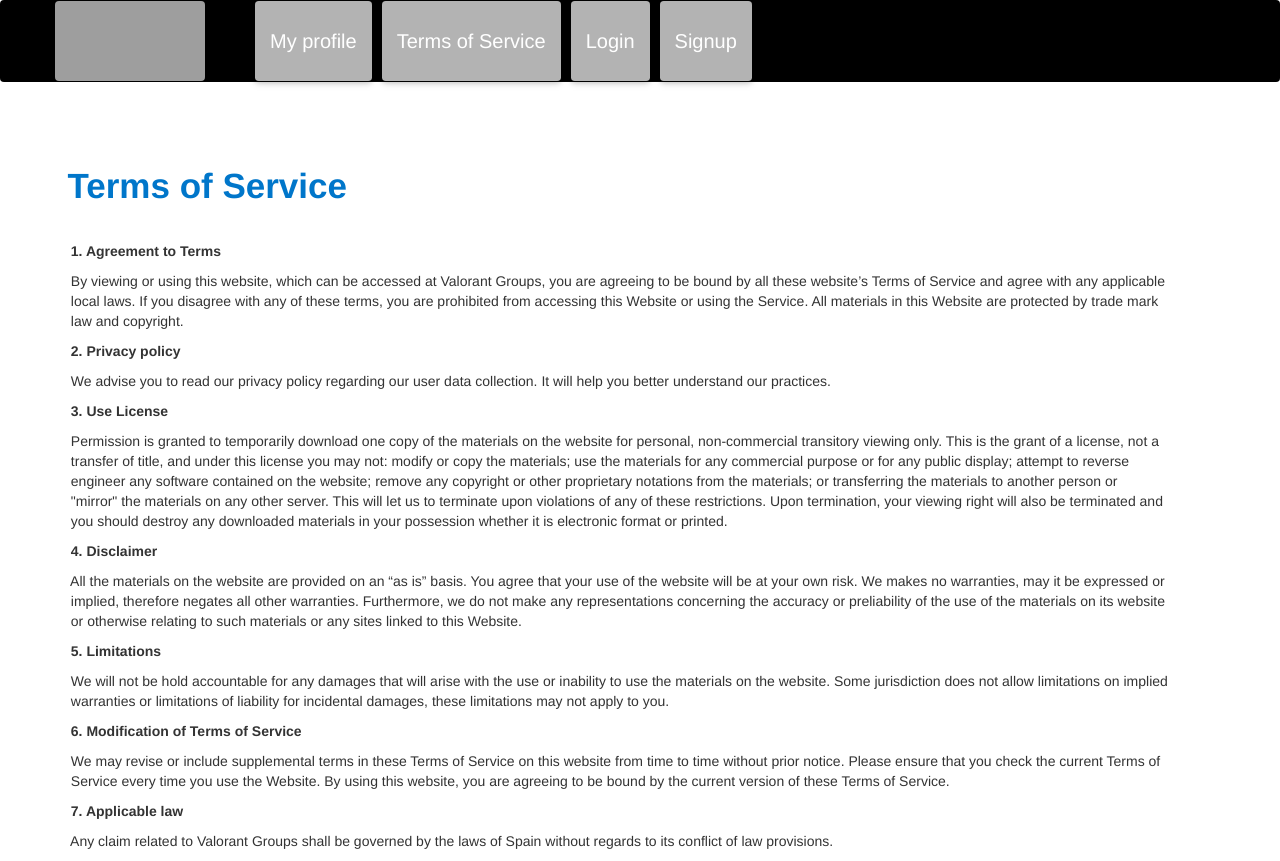
After one commit to romflorod/tfg-2023, a Django app: page /terms/ in a window 1280 px wide. The commit adds this page. Run offline with Django 3.2, Linux system fonts and the light colour scheme; some libraries are stand-ins or nearby versions; grey boxes are pictures that could not be loaded.

Commit message:
Terms of Service view + styling profile view

```diff
--- a/proyecto/users/templates/users/base.html
+++ b/proyecto/users/templates/users/base.html
@@ -13,6 +13,7 @@
 
     {% block style %}
     <style>
+
         h1 {
             text-align: center;
         }
--- a/proyecto/users/templates/users/navbar.html
+++ b/proyecto/users/templates/users/navbar.html
@@ -67,11 +67,18 @@
 
       <!-- Right -->
       <ul class="navbar-nav nav-flex-icons">
-               <li class="nav-item">
+        <li class="nav-item">
             <a href="{% url 'profile' %} " class="btn-default nav-link waves-effect" >
               <span class="clearfix d-none d-sm-inline-block"> My profile </span>
             </a>
         </li>
+
+        <li class="nav-item">
+          <a href="{% url 'terms' %} " class="btn-default nav-link waves-effect" >
+            <span class="clearfix d-none d-sm-inline-block"> Terms of Service </span>
+          </a>
+      </li>
+
 
         {% if request.user.is_authenticated %}
         <li class="nav-item">
--- /dev/null
+++ b/proyecto/users/templates/users/terms.html
@@ -0,0 +1,96 @@
+{% extends "users/base.html" %}
+
+
+{% block content %}
+<style>
+    p.a1 {
+
+        font-weight: bolder;
+        font-size: 35px;
+        margin-top: 1.25em;
+        padding: 20px;
+        color: #0076ca;
+    }
+
+    .mt-5.pt-4{
+        margin-top: -0.375em!important;
+        margin-left: -45px;
+}
+</style>
+<main class="mt-5 pt-4">
+    <div class="container">
+
+        <p class="a1">Terms of Service</p>
+        <p><b>&nbsp&nbsp&nbsp&nbsp&nbsp 1. Agreement to Terms</b></p>
+
+        <p>&nbsp&nbsp&nbsp&nbsp&nbsp By viewing or using this website, which can be accessed at Valorant Groups, you are
+            agreeing to be bound by
+            all these website’s Terms of Service and agree with any applicable &nbsp&nbsp&nbsp&nbsp&nbsp&nbsplocal laws. If you
+            disagree with any of these
+            terms, you are prohibited from accessing this Website or using the Service. All materials in this
+            Website
+            are protected by trade mark &nbsp&nbsp&nbsp&nbsp&nbsp&nbsplaw and copyright.</p>
+
+        <p><b>&nbsp&nbsp&nbsp&nbsp&nbsp 2. Privacy policy</b></p>
+
+        <p>&nbsp&nbsp&nbsp&nbsp&nbsp We advise you to read our privacy policy regarding our user data collection. It
+            will help you better
+            understand our practices.</p>
+        <p><b>&nbsp&nbsp&nbsp&nbsp&nbsp 3. Use License</b></p>
+
+        <p>&nbsp&nbsp&nbsp&nbsp&nbsp Permission is granted to temporarily download one copy of the materials on the
+            website for personal,
+            non-commercial transitory viewing only.
+            This is the grant of a license, not a
+            &nbsp&nbsp&nbsp&nbsp&nbsp&nbsptransfer of title, and under
+            this license you may not:
+
+            modify or copy the materials;
+            use the materials for any commercial purpose or for any public display;
+            attempt to reverse &nbsp&nbsp&nbsp&nbsp&nbsp&nbspengineer any software contained on the website;
+            remove any copyright or other proprietary notations from the materials; or
+            transferring the materials to another person or &nbsp&nbsp&nbsp&nbsp&nbsp&nbsp"mirror" the materials on any other server.
+
+            This will let us to terminate upon violations of any of these restrictions. Upon
+            termination, your
+            viewing right will also be terminated and &nbsp&nbsp&nbsp&nbsp&nbsp&nbspyou should destroy any downloaded materials in your possession
+            whether it is electronic format or printed.</p>
+
+        <p><b>&nbsp&nbsp&nbsp&nbsp&nbsp 4. Disclaimer</b></p>
+
+        <p>&nbsp&nbsp&nbsp&nbsp&nbsp All the materials on the website are provided on an “as is” basis. You agree that
+            your use of the website
+            will be at your own risk. We makes no warranties, may it be expressed or &nbsp&nbsp&nbsp&nbsp&nbsp&nbspimplied,
+            therefore negates all
+            other warranties. Furthermore, we do not make any representations concerning the accuracy or
+            preliability of the use of the materials on its website &nbsp&nbsp&nbsp&nbsp&nbsp&nbspor otherwise relating to
+            such materials or any sites
+            linked to this Website.</p>
+        <p><b>&nbsp&nbsp&nbsp&nbsp&nbsp 5. Limitations</b></p>
+
+        <p>&nbsp&nbsp&nbsp&nbsp&nbsp We will not be hold accountable for any damages that will arise with the use or
+            inability to use the materials on the website. Some jurisdiction does not
+            allow limitations on implied &nbsp&nbsp&nbsp&nbsp&nbsp&nbspwarranties or limitations of liability for incidental
+            damages, these
+            limitations may not apply to you.</P>
+
+        <p><b>&nbsp&nbsp&nbsp&nbsp&nbsp 6. Modification of Terms of Service</b></p>
+
+        <p>&nbsp&nbsp&nbsp&nbsp&nbsp We may revise or include supplemental terms in these Terms of Service on this
+            website from time to time
+            without prior notice. Please ensure that you check the current Terms of &nbsp&nbsp&nbsp&nbsp&nbsp&nbspService every
+            time you use the Website.
+            By using this website, you are agreeing to be bound by the current version of these Terms of
+            Service.</p>
+        <p><b>&nbsp&nbsp&nbsp&nbsp&nbsp 7. Applicable law</b></p>
+
+        <p>&nbsp&nbsp&nbsp&nbsp&nbsp Any claim related to Valorant Groups shall be governed by the laws of Spain without
+            regards to its conflict
+            of law provisions.</p>
+
+    </div>
+</main>
+
+{% endblock content %}
+
+</html>
--- a/proyecto/users/views.py
+++ b/proyecto/users/views.py
@@ -4,6 +4,7 @@ from django.contrib.auth.forms import UserCreationForm
 from .forms import SignupForm
 from users.models import Profile
 from django.views.generic.edit import UpdateView
+from django.views.generic import ListView
 import requests
 
 class EditProfileView(UpdateView):
@@ -11,6 +12,11 @@ class EditProfileView(UpdateView):
     model = Profile
     template_name = 'editprofile.html'
     fields = ['birth_date','valorantName','valorantRegion','valorantTagline']
+
+
+class TermsView(ListView):
+    model = Profile
+    template_name = "terms.html"
 
 def home(request):
     print("entro home")
@@ -28,6 +34,8 @@ def home(request):
 def profile(request):
     print("entro profile")
     return render(request, 'users/profile.html')
+
+
 
 def getStatsCustom(auxList):
     print(auxList)
--- a/proyecto/valorant/urls.py
+++ b/proyecto/valorant/urls.py
@@ -25,4 +25,5 @@ urlpatterns = [
     path('login/', auth_views.LoginView.as_view(template_name="users/login.html"), name='login'),
     path('profile/', auth_views.LoginView.as_view(template_name="users/profile.html"), name='profile'),
     path('logout/', auth_views.LogoutView.as_view(template_name="users/logout.html"), name='logout'),
+    path('terms/', user_views.TermsView.as_view(template_name="users/terms.html"), name='terms'),
     path('profile/editprofile/<int:pk>', user_views.EditProfileView.as_view(template_name="users/editprofile.html"), name='editprofile'),]
```
Also changed, not shown: proyecto/users/templates/users/profile.html (+80 -0 lines).
